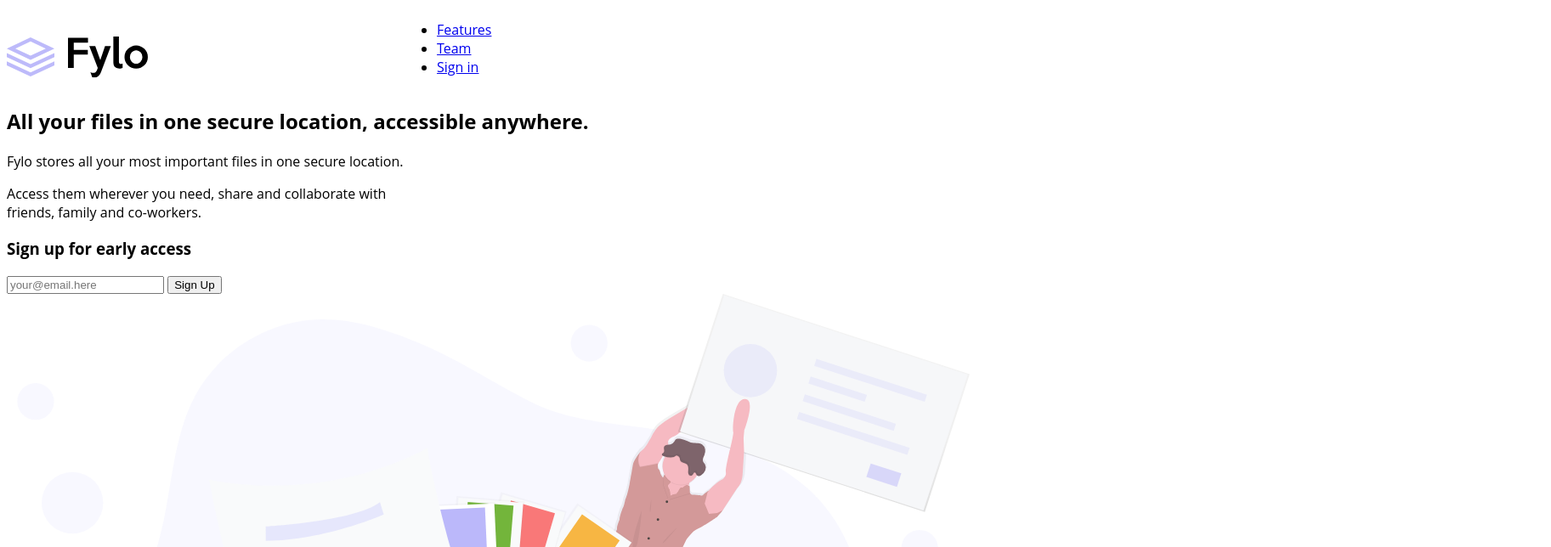
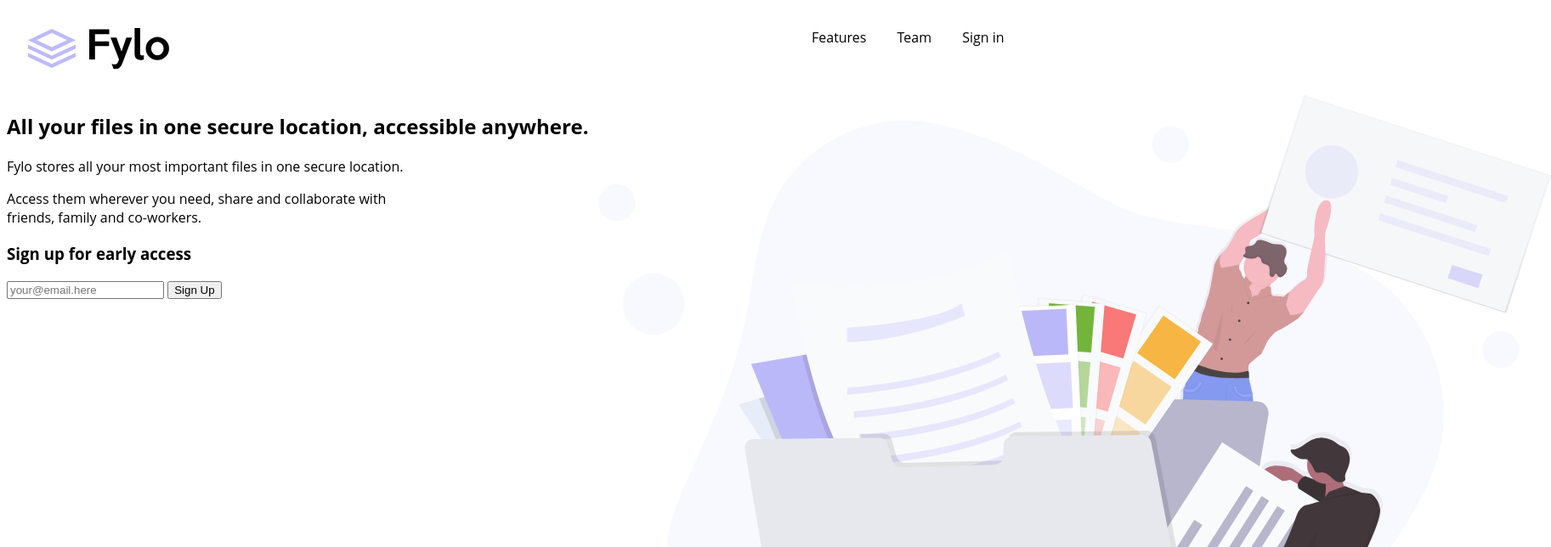
Before and after one commit to femicodes/fylo-frontendmentor, a plain HTML site: page index.html in a window 1280 px wide. Shown: the top 644 px of the page at 85% size, 1825 px wide, since content can reach past the window. Drawn offline with Linux system fonts and the light colour scheme.

Commit message:
more styles

```diff
--- a/index.html
+++ b/index.html
@@ -28,13 +28,13 @@
       </div>
       <div class="header-items">
         <ul>
-          <li>
+          <li class="nav-item">
             <a href="#">Features</a>
           </li>
-          <li>
+          <li class="nav-item">
             <a href="#">Team</a>
           </li>
-          <li>
+          <li class="nav-item">
             <a href="#">Sign in</a>
           </li>
         </ul>
--- a/style.css
+++ b/style.css
@@ -4,13 +4,33 @@ body {
 
 header {
     display: flex;
-}
-
-.company-logo {
-    margin-top: 35px;
+    padding: 25px;
 }
 
 .header-items {
-    margin-left: 300px;
-    display: inline
+    margin-left: 700px;
 }
+
+.header-items ul {
+    list-style-type: none;
+    display: inline;
+}
+
+.nav-item {
+    display: inline-block;
+    margin: 0 16px;
+}
+
+.nav-item a {
+    text-decoration: none;
+    color: black;
+}
+
+.pitch-one {
+    display: flex;
+}
+
+.illustration {
+
+ width: 40%;
+}
```
